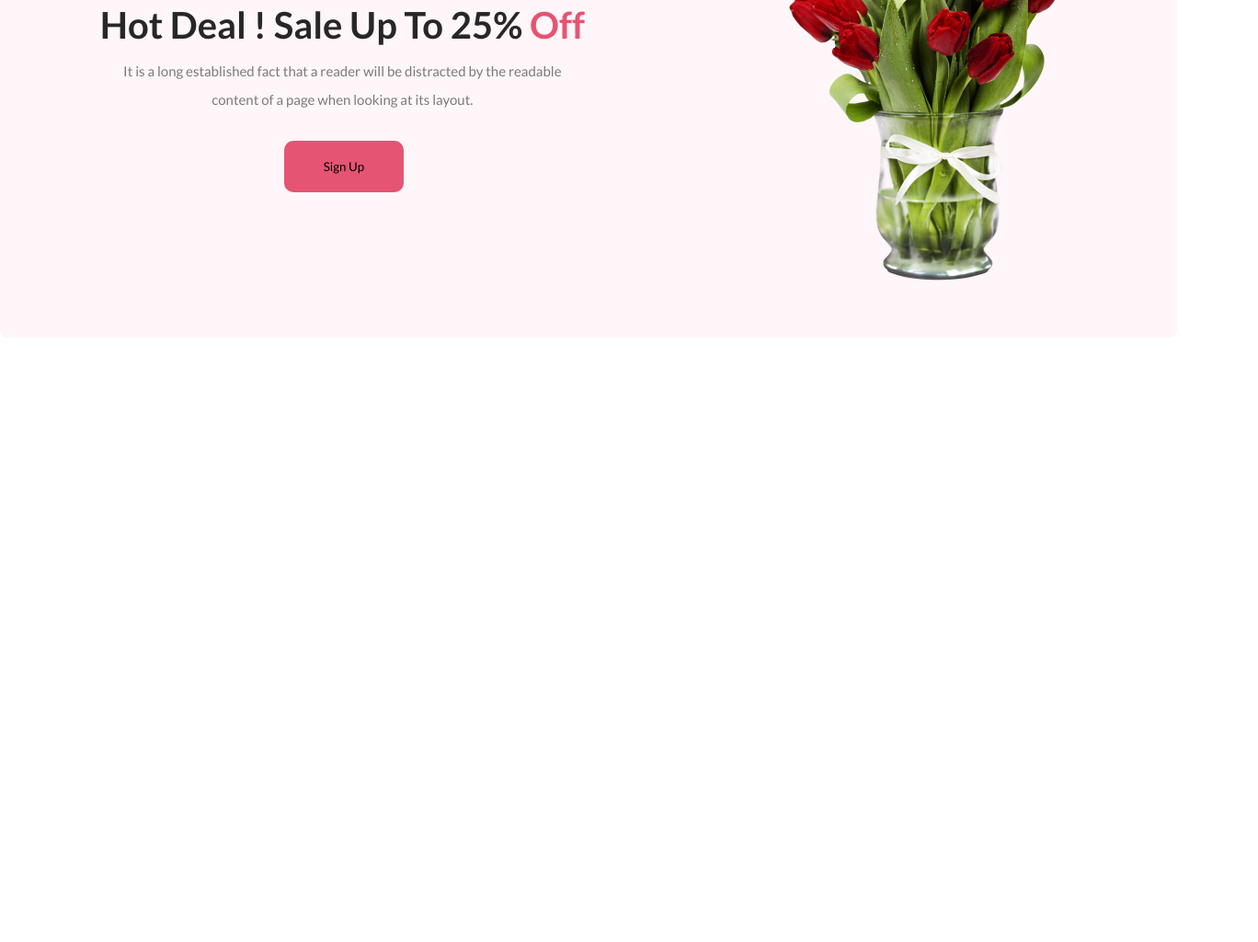
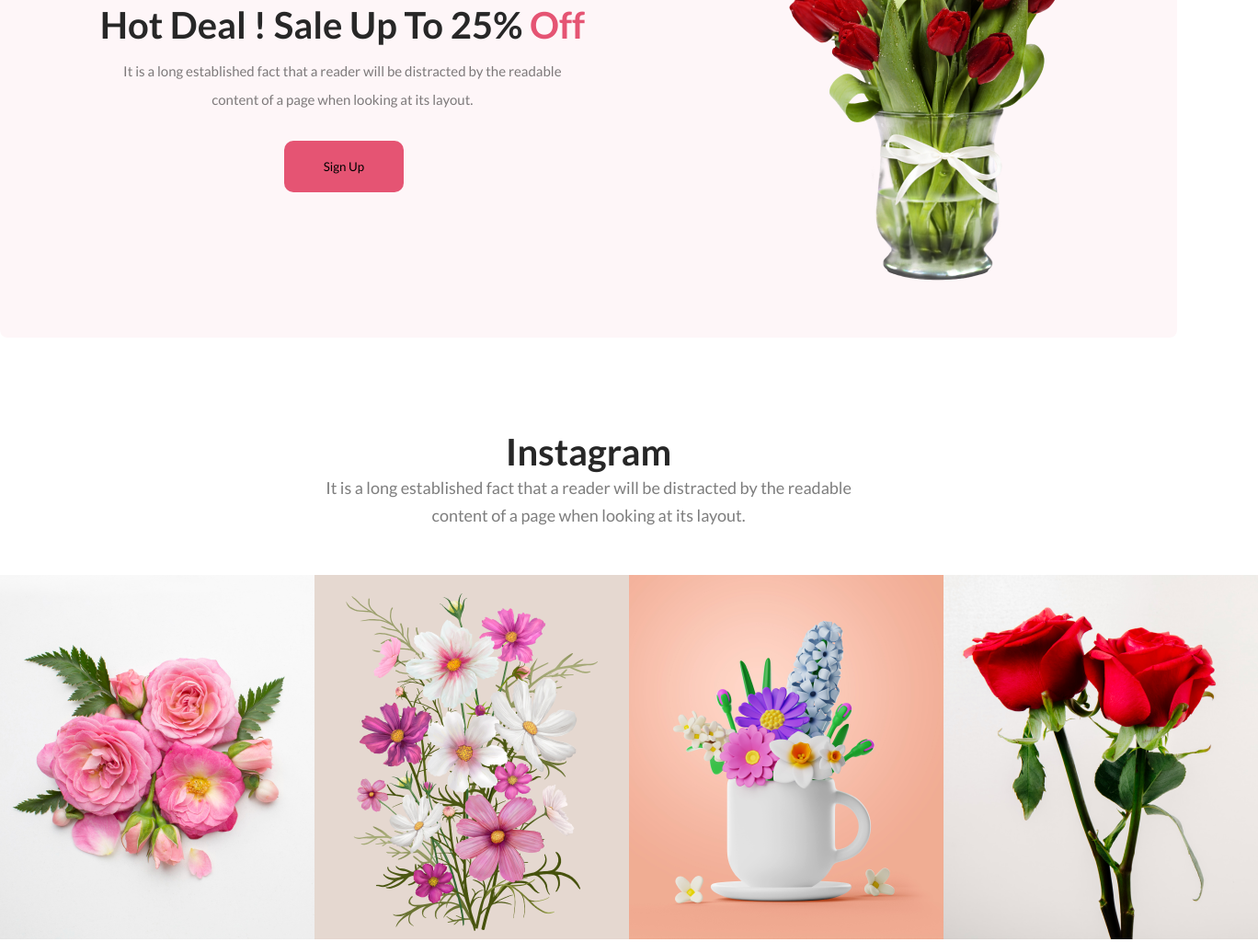
Before and after one commit to MohammedNawazMynulIslam/flowershop, a plain HTML site: page index.html in a window 1280 px wide. Shown: the part 2163-3187 px from the top of the page at 92% size, 1368 px wide, since content can reach past the window. Before the commit the page ends 2530 px from the top, so only its background shows below. Drawn offline with Linux system fonts and the light colour scheme.

Commit message:
insta section done

```diff
--- a/index.html
+++ b/index.html
@@ -96,6 +96,29 @@
           </div>
         </div>
       </section>
+      <!-- instagram section -->
+      <section>
+        <h2 class="insta-heading">Instagram</h2>
+        <p class="insta-para">
+          It is a long established fact that a reader will be distracted by the
+          readable <br />
+          content of a page when looking at its layout.
+        </p>
+        <div class="insta-container">
+          <div class="insta-pic1">
+            <img src="./Flower Asset/Flower 01.png" alt="pic" />
+          </div>
+          <div class="insta-pic2">
+            <img src="./Flower Asset/Rectangle 4.png" alt="pic" />
+          </div>
+          <div class="insta-pic3">
+            <img src="./Flower Asset/Rectangle 5.png" alt="pic" />
+          </div>
+          <div class="insta-pic4">
+            <img src="./Flower Asset/Rectangle 6.png" alt="pic" />
+          </div>
+        </div>
+      </section>
     </main>
   </body>
 </html>
--- a/style.css
+++ b/style.css
@@ -170,3 +170,28 @@ line-height: 30px;
 .deal-img{
     margin: 50px 0px;
 }
+
+/* insta style */
+
+.insta-heading{
+ margin-top: 100px;
+color: #272727;
+text-align: center;
+font-size: 40px;
+font-weight: 800;
+}
+
+.insta-para{
+color: rgba(39, 39, 39, 0.60);
+text-align: center;
+font-size: 18px;
+font-weight: 400;
+line-height: 30px;
+}
+
+.insta-container{
+    display: flex;
+    justify-content: space-evenly;
+    align-items: center;
+    margin-top: 50px;
+}
```
